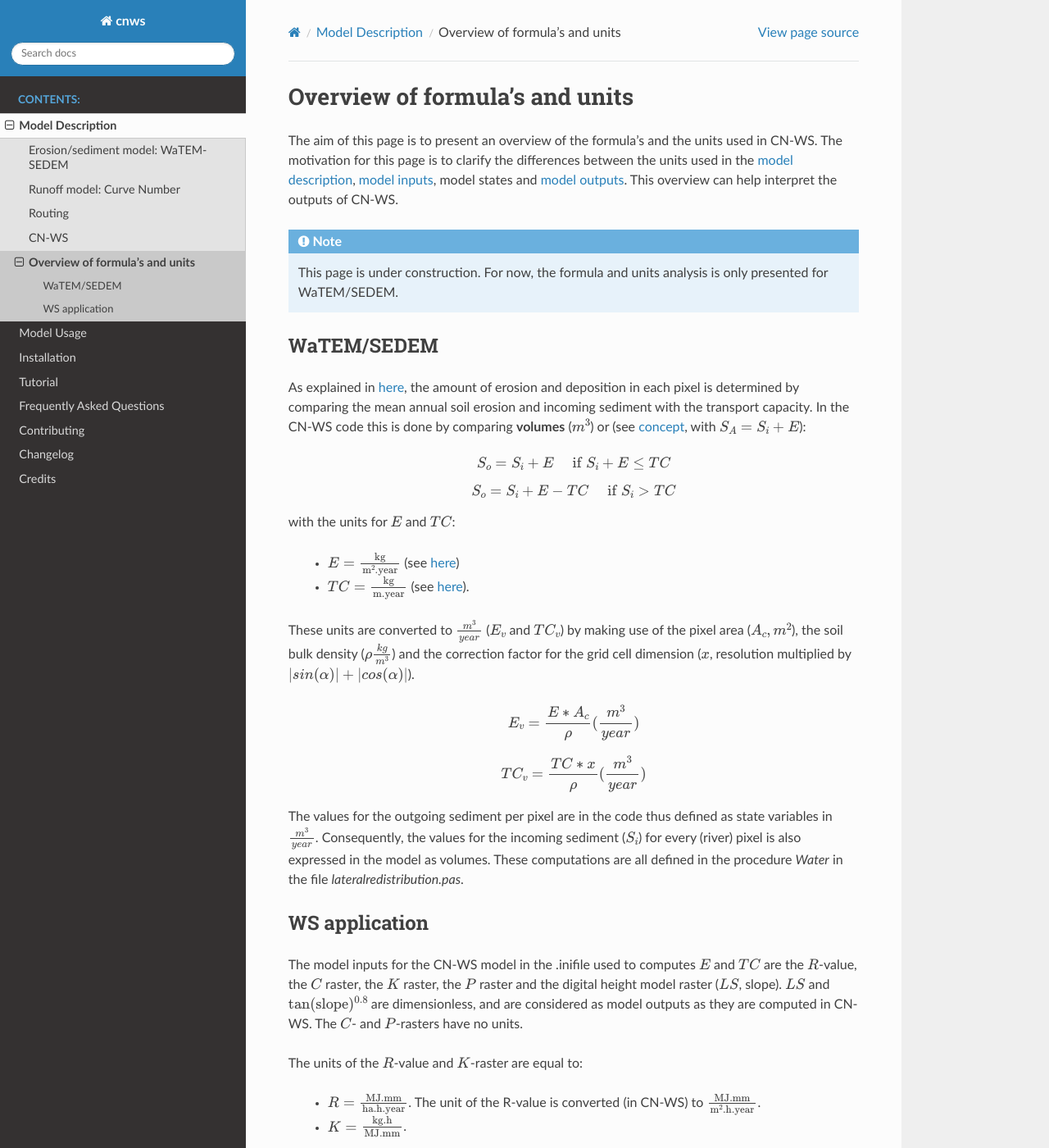
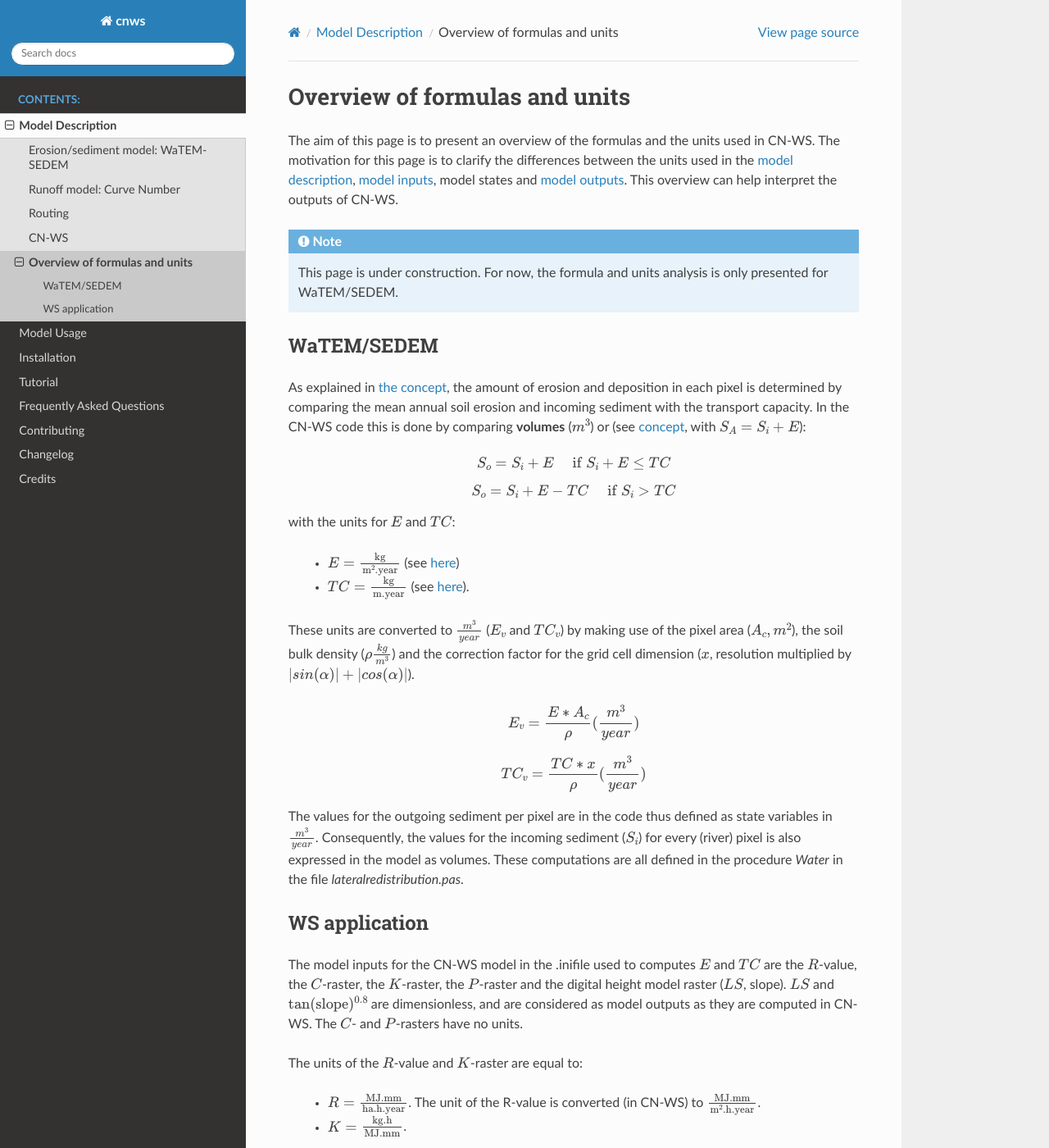
Before and after one commit to watem-sedem/watem-sedem, a Sphinx documentation site: the page built from docs/formulas-units.rst, in a window 1280 px wide and 1400 px high. Shown: the whole window at 82% size. Built offline with Sphinx 7.4.7 and the Read the Docs theme 2.0.0, drawn with Linux system fonts in a browser that asks for light colours.

Commit message:
Textual changes in formulas-units.rst, as proposed in review

```diff
--- a/docs/formulas-units.rst
+++ b/docs/formulas-units.rst
@@ -1,11 +1,11 @@
 .. _formulasunits:
 
 
-###############################
-Overview of formula's and units
-###############################
+##############################
+Overview of formulas and units
+##############################
 
-The aim of this page is to present an overview of the formula's and the units
+The aim of this page is to present an overview of the formulas and the units
 used in CN-WS. The motivation for this page is to clarify the differences
 between the units used in the :ref:`model description<modeldescription>`,
 :ref:`model inputs<modelinput>`, model states and :ref:`model
@@ -18,8 +18,8 @@ outputs<modeloutput>`. This overview can help interpret the outputs of CN-WS.
 WaTEM/SEDEM
 ===========
 
-As explained in :ref:`here <WS>`, the amount of erosion and deposition in each
-pixel is determined by comparing the mean annual soil erosion and incoming
+As explained in :ref:`the concept <WS>`, the amount of erosion and deposition in
+each pixel is determined by comparing the mean annual soil erosion and incoming
 sediment with the transport capacity. In the CN-WS code this is done by
 comparing **volumes** (:math:`m^3`) or (see :ref:`concept <Concept>`, with
 :math:`S_A =S_i+E`):
@@ -56,15 +56,17 @@ the procedure `Water` in the file `lateralredistribution.pas`.
 WS application
 ================
 The model inputs for the CN-WS model in the .inifile used to computes
-:math:`E` and :math:`TC` are the :math:`R`-value, the :math:`C` raster, the
-:math:`K` raster, the :math:`P` raster and the digital height model raster
+:math:`E` and :math:`TC` are the :math:`R`-value, the :math:`C`-raster, the
+:math:`K`-raster, the :math:`P`-raster and the digital height model raster
 (:math:`LS`, slope). :math:`LS` and :math:`\tan(\text{slope})^{0.8}` are
 dimensionless, and are considered as model outputs as they are computed in
 CN-WS. The :math:`C`- and :math:`P`-rasters have no units.
 
 The units of the :math:`R`-value and :math:`K`-raster are equal to:
 
- - :math:`R = \frac{\text{MJ.mm}}{\text{ha}.\text{h.year}}`. The unit of the R-value is converted (in CN-WS) to :math:`\frac{\text{MJ.mm}}{\text{m}^2.\text{h.year}}`.
+ - :math:`R = \frac{\text{MJ.mm}}{\text{ha}.\text{h.year}}`. The unit of the
+   R-value is converted (in CN-WS) to
+   :math:`\frac{\text{MJ.mm}}{\text{m}^2.\text{h.year}}`.
  - :math:`K = \frac{\text{kg.h}}{\text{MJ.mm}}`.
 
 The model outputs `incoming sediment` :math:`S_i` (:ref:`SediIn
```
